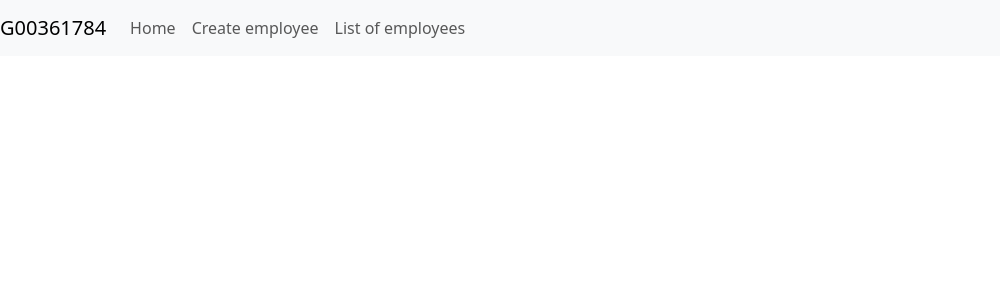
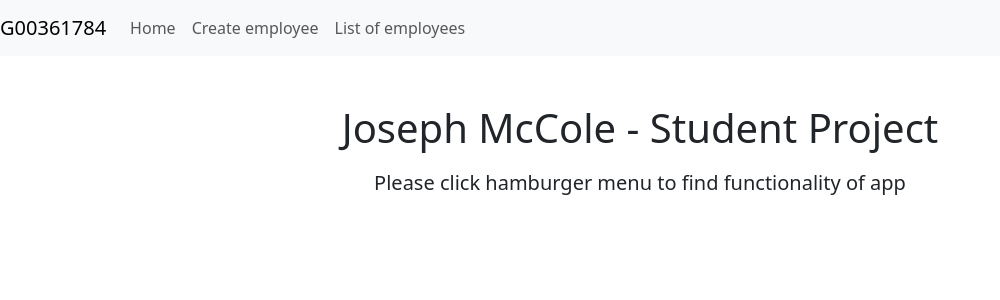
Before and after one commit to G00361784/DataRepProj, a React (Create React App) app: page / in a window 1280 px wide. Shown: the top 300 px of the page, without its empty margins (0-1000 px from the left). Built offline with nearby package versions, Linux system fonts and the light colour scheme.

Commit message:
added homepage updates

```diff
--- a/src/App.js
+++ b/src/App.js
@@ -10,13 +10,13 @@ function App() {
   return (
     <BrowserRouter>
       <div>
-        <Header1 />
+        {<Header1 />}
         <Routes>
           <Route path="/create" element={<Create />} />
           <Route path="/read" element={<Read />} />
           <Route path="/editEmployee/:id" element={<EditEmployee />} />
           <Route path="/homepage" element={<HomePage />} />
-
+          <Route path="/" element={<HomePage />}/>
 
         </Routes>
       </div>
```
